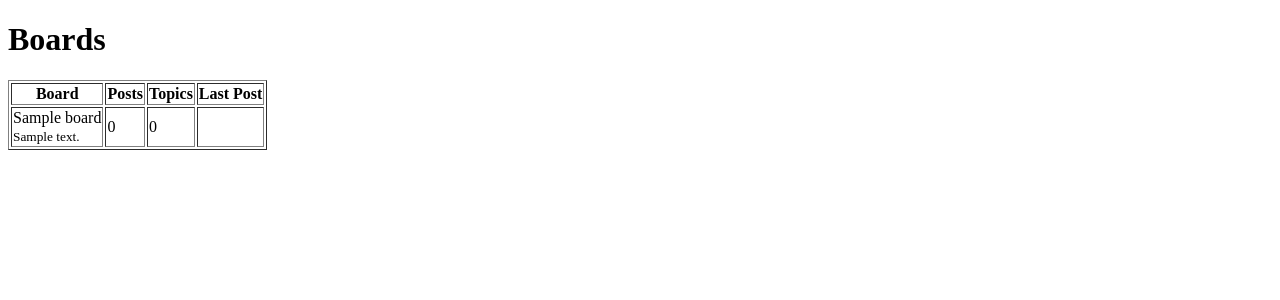
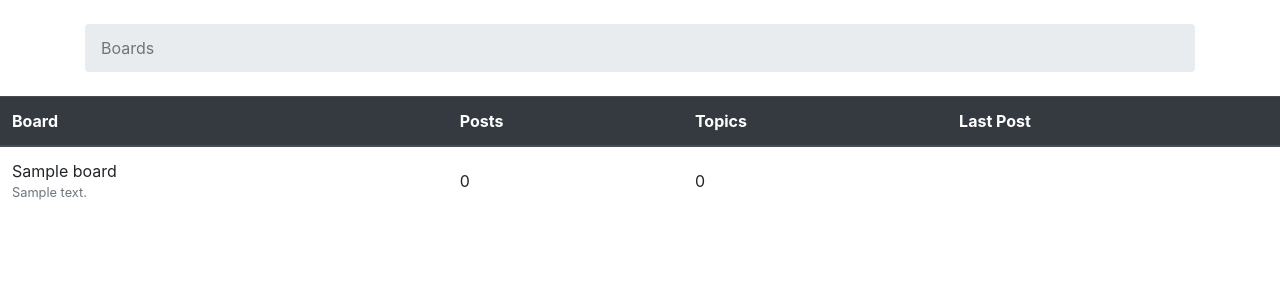
Before and after one commit to git-nori/_tr_DjangoBeginners, a Django app: page / in a window 1280 px wide. Shown: the top 300 px of the page. Run offline with Django 3.2, Linux system fonts and the light colour scheme; tables that the repository leaves empty hold one stand-in row (values such as "Sample post"); some libraries are stand-ins or nearby versions.

Commit message:
[mod]home画面にbootstrapを適用

```diff
--- a/templates/home.html
+++ b/templates/home.html
@@ -1,14 +1,20 @@
 <!DOCTYPE html>
+{% load static %}
 <html lang="en">
 <head>
   <meta charset="UTF-8">
   <title>Boards</title>
+  <link rel="stylesheet" href="{% static 'css/bootstrap.min.css' %}">
 </head>
 <body>
-<h1>Boards</h1>
+  <div class="container">
+    <ol class="breadcrumb my-4">
+      <li class="breadcrumb-item active">Boards</li>
+    </ol>
+  </div>
 
-<table border="1">
-  <thead>
+  <table class="table">
+    <thead class="thead-dark">
     <tr>
       <th>Board</th>
       <th>Posts</th>
@@ -20,11 +26,11 @@
     {% for board in boards %}
     <tr>
       <td>
-      {{ board.name }}<br/>
-      <small>{{ board.description }}</small>
+        {{ board.name }}
+        <small class="text-muted d-block">{{ board.description }}</small>
       </td>
-    <td>0</td>
-    <td>0</td>
+      <td class="align-middle">0</td>
+      <td class="align-middle">0</td>
       <td></td>
     </tr>
     {% endfor %}
```
Lines whose indentation alone changed are shown as unchanged.
